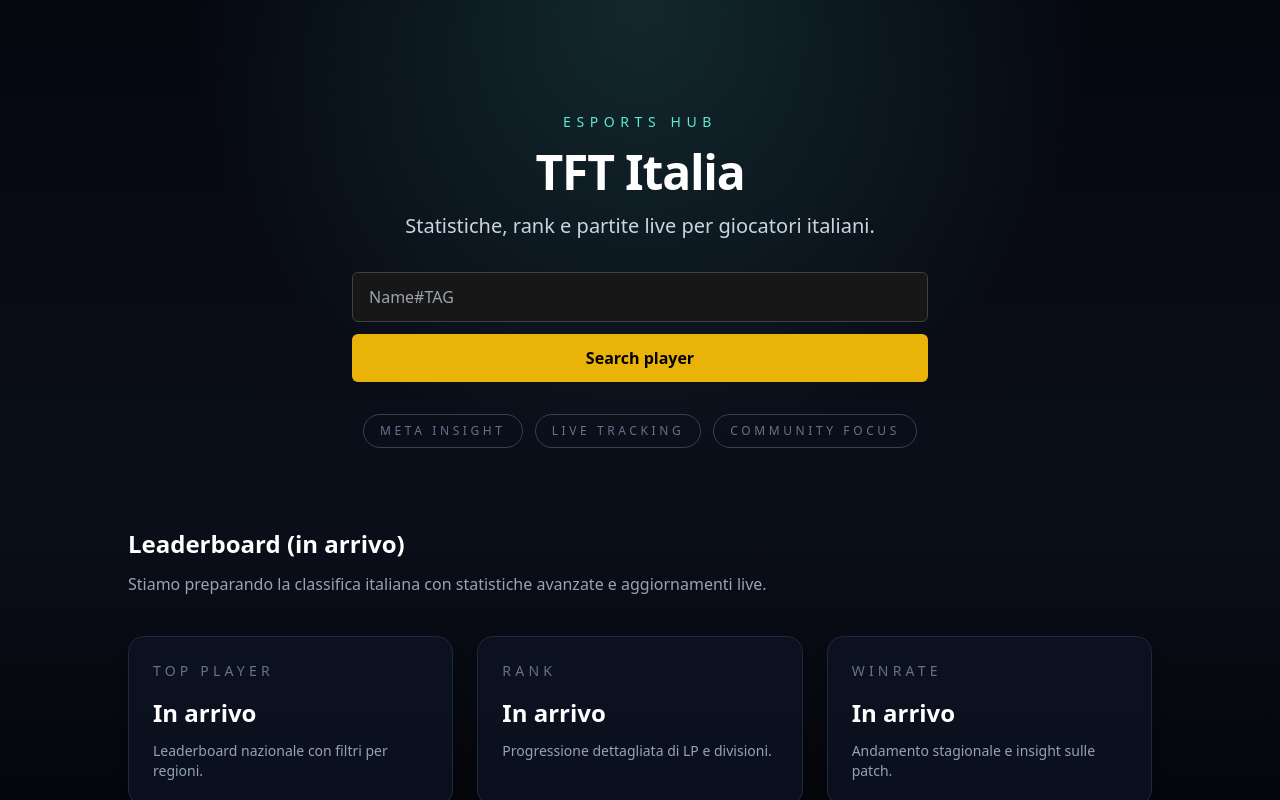
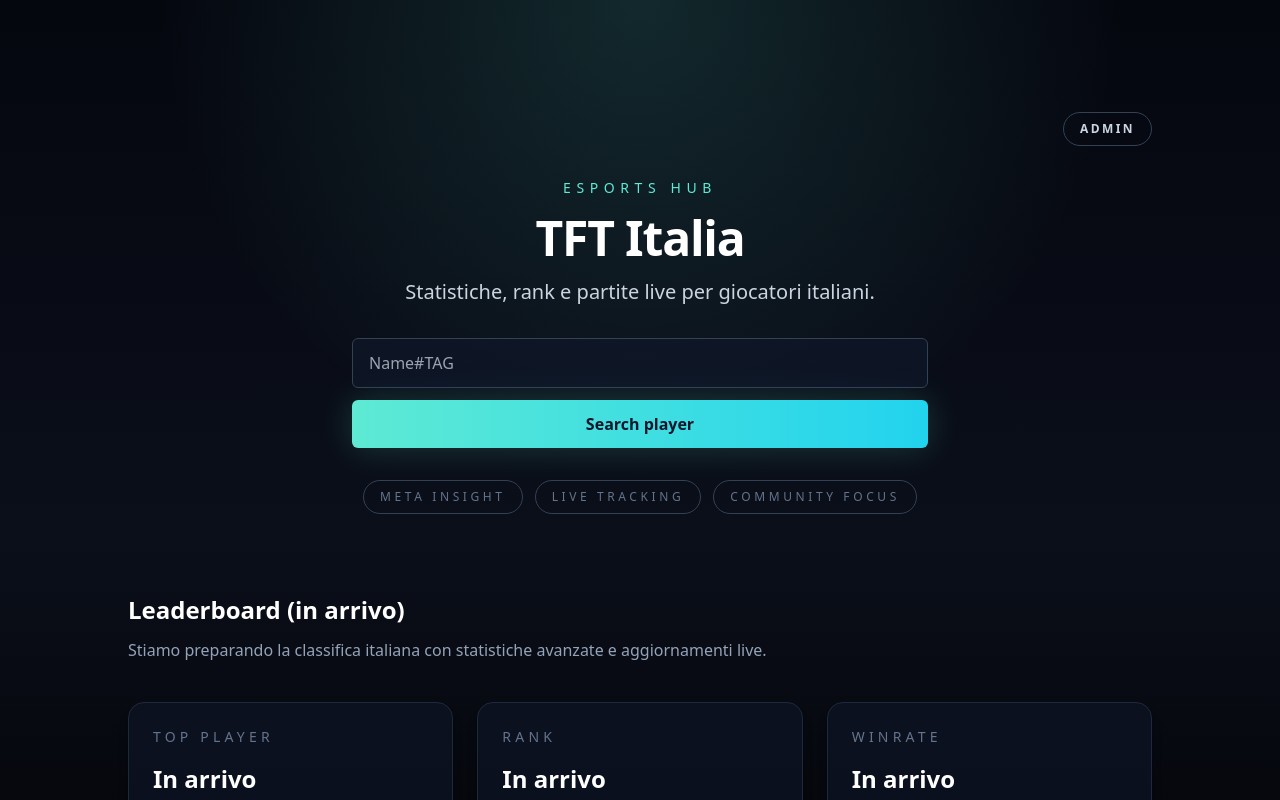
Before and after one commit to EmeraldsHub/tft, a Next.js app: page / in a window 1280 px wide. Shown: the top 800 px of the page. Built offline with nearby package versions, Linux system fonts and the light colour scheme.

Commit message:
fix: small update

```diff
--- a/components/HeroSection.tsx
+++ b/components/HeroSection.tsx
@@ -1,3 +1,4 @@
+import Link from "next/link";
 import { SearchForm } from "@/components/SearchForm";
 
 export function HeroSection() {
@@ -5,6 +6,14 @@
     <section className="relative overflow-hidden px-6 pb-20 pt-24 sm:pt-28">
       <div className="absolute inset-0 -z-10 bg-[radial-gradient(circle_at_top,_rgba(94,234,212,0.15),_transparent_55%)]" />
       <div className="mx-auto flex max-w-5xl flex-col items-center gap-8 text-center">
+        <div className="flex w-full justify-end">
+          <Link
+            href="/admin/login"
+            className="rounded-full border border-slate-700 px-4 py-2 text-xs font-semibold uppercase tracking-[0.2em] text-slate-300 transition hover:border-tft-accent hover:text-tft-accent"
+          >
+            Admin
+          </Link>
+        </div>
         <div className="space-y-4">
           <p className="text-sm uppercase tracking-[0.4em] text-tft-accent">Esports Hub</p>
           <h1 className="text-4xl font-bold tracking-tight text-white sm:text-5xl">
--- a/components/SearchForm.tsx
+++ b/components/SearchForm.tsx
@@ -89,21 +89,21 @@
             onChange={(e) => setValue(e.target.value)}
             onFocus={() => setOpen(suggestions.length > 0)}
             placeholder="Name#TAG"
-            className="w-full rounded-md border border-neutral-700 bg-neutral-900 px-4 py-3 text-white outline-none focus:ring-2 focus:ring-yellow-500"
+            className="w-full rounded-md border border-slate-700 bg-slate-900/70 px-4 py-3 text-white outline-none transition focus:border-tft-accent focus:ring-2 focus:ring-tft-accent/40"
             autoComplete="off"
           />
 
           {open && suggestions.length > 0 && (
-            <div className="absolute z-20 mt-2 w-full overflow-hidden rounded-md border border-neutral-700 bg-neutral-950 shadow-lg">
+            <div className="absolute z-20 mt-2 w-full overflow-hidden rounded-md border border-slate-800 bg-slate-950 shadow-lg">
               {suggestions.map((s) => (
                 <button
                   key={s.slug}
                   type="button"
                   onClick={() => router.push(`/player/${s.slug}`)}
-                  className="flex w-full items-center justify-between px-4 py-3 text-left hover:bg-neutral-900"
+                  className="flex w-full items-center justify-between px-4 py-3 text-left text-slate-100 transition hover:bg-slate-900"
                 >
                   <span className="text-white">{s.riot_id}</span>
-                  <span className="text-xs text-neutral-400">{s.region}</span>
+                  <span className="text-xs text-slate-400">{s.region}</span>
                 </button>
               ))}
             </div>
@@ -114,7 +114,7 @@
 
         <button
           type="submit"
-          className="rounded-md bg-yellow-500 px-6 py-3 font-semibold text-black hover:bg-yellow-400"
+          className="rounded-md bg-gradient-to-r from-tft-accent to-tft-accent-strong px-6 py-3 font-semibold text-slate-900 shadow-glow transition hover:brightness-105"
         >
           Search player
         </button>
```
